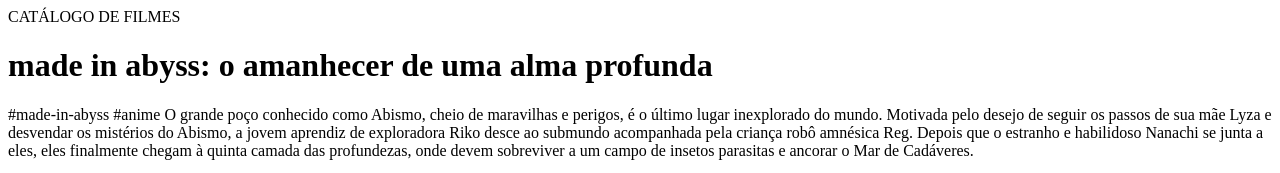
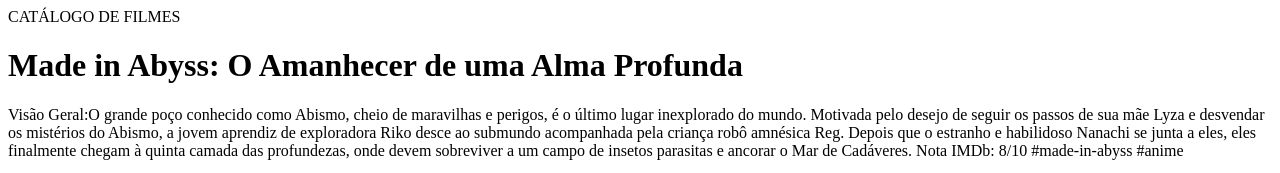
Before and after one commit to akannicosta/cat-logo-de-filmes-1a, a plain HTML site: page index.html in a window 1280 px wide. Shown: the top 173 px of the page. Drawn offline with Linux system fonts and the light colour scheme.

Commit message:
Atualizar o index.html

```diff
--- a/index.html
+++ b/index.html
@@ -1,9 +1,10 @@
 <header>CATÁLOGO DE FILMES</header>
 
 
-<H1>made in abyss: o amanhecer de uma alma profunda</H1>
-<p>#made-in-abyss #anime
-O grande poço conhecido como Abismo, cheio de maravilhas e perigos, é o último lugar inexplorado do mundo. Motivada pelo desejo de seguir os passos de sua mãe Lyza e desvendar os mistérios do Abismo, a jovem aprendiz de exploradora Riko desce ao submundo acompanhada pela criança robô amnésica Reg. Depois que o estranho e habilidoso Nanachi se junta a eles, eles finalmente chegam à quinta camada das profundezas, onde devem sobreviver a um campo de insetos parasitas e ancorar o Mar de Cadáveres.</p>
+<H1>Made in Abyss: O Amanhecer de uma Alma Profunda</H1>
+<p>Visão Geral:O grande poço conhecido como Abismo, cheio de maravilhas e perigos, é o último lugar inexplorado do mundo. Motivada pelo desejo de seguir os passos de sua mãe Lyza e desvendar os mistérios do Abismo, a jovem aprendiz de exploradora Riko desce ao submundo acompanhada pela criança robô amnésica Reg. Depois que o estranho e habilidoso Nanachi se junta a eles, eles finalmente chegam à quinta camada das profundezas, onde devem sobreviver a um campo de insetos parasitas e ancorar o Mar de Cadáveres.
+Nota IMDb: 8/10
+#made-in-abyss #anime</p>
 
 
 
```
